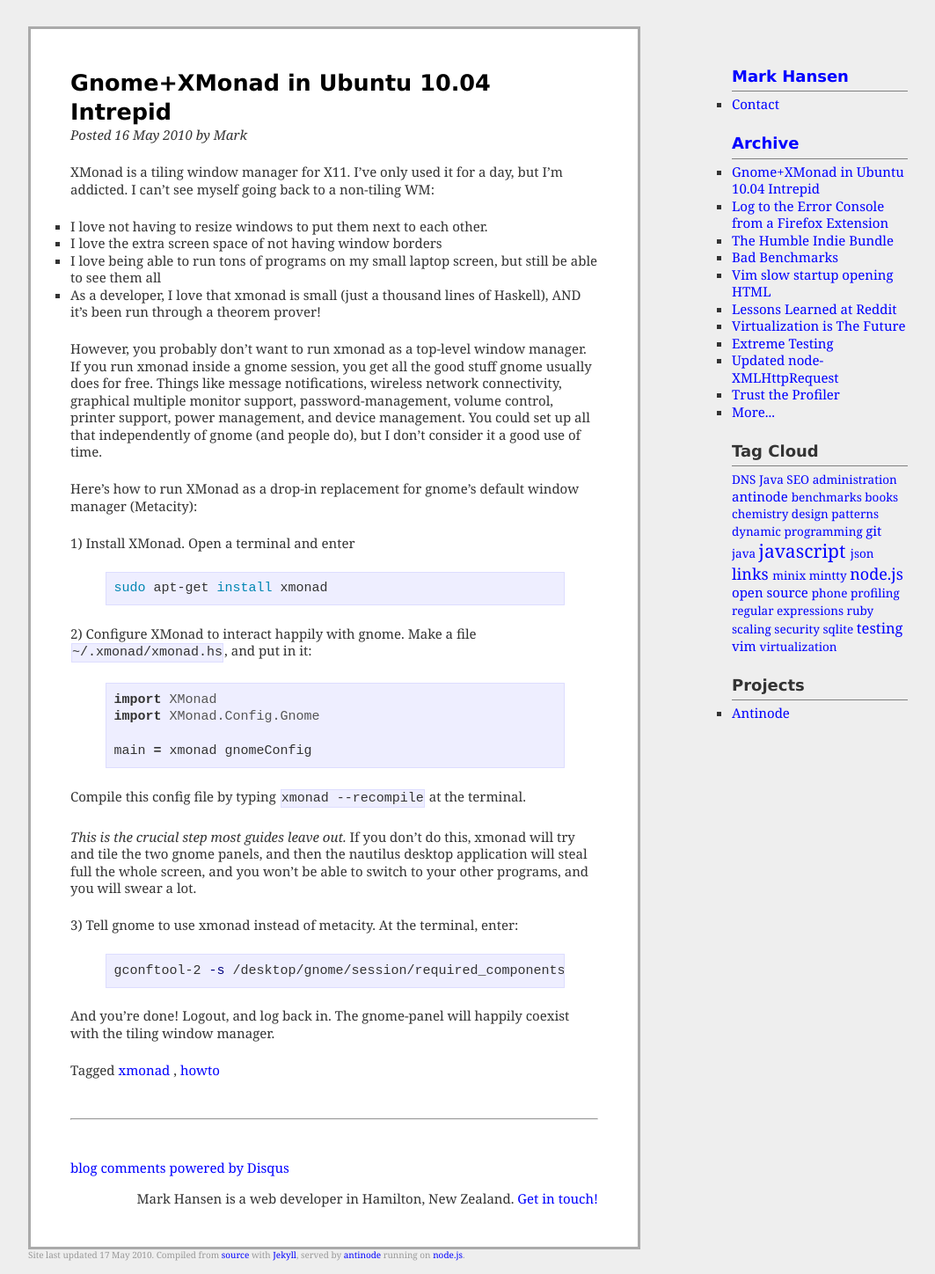
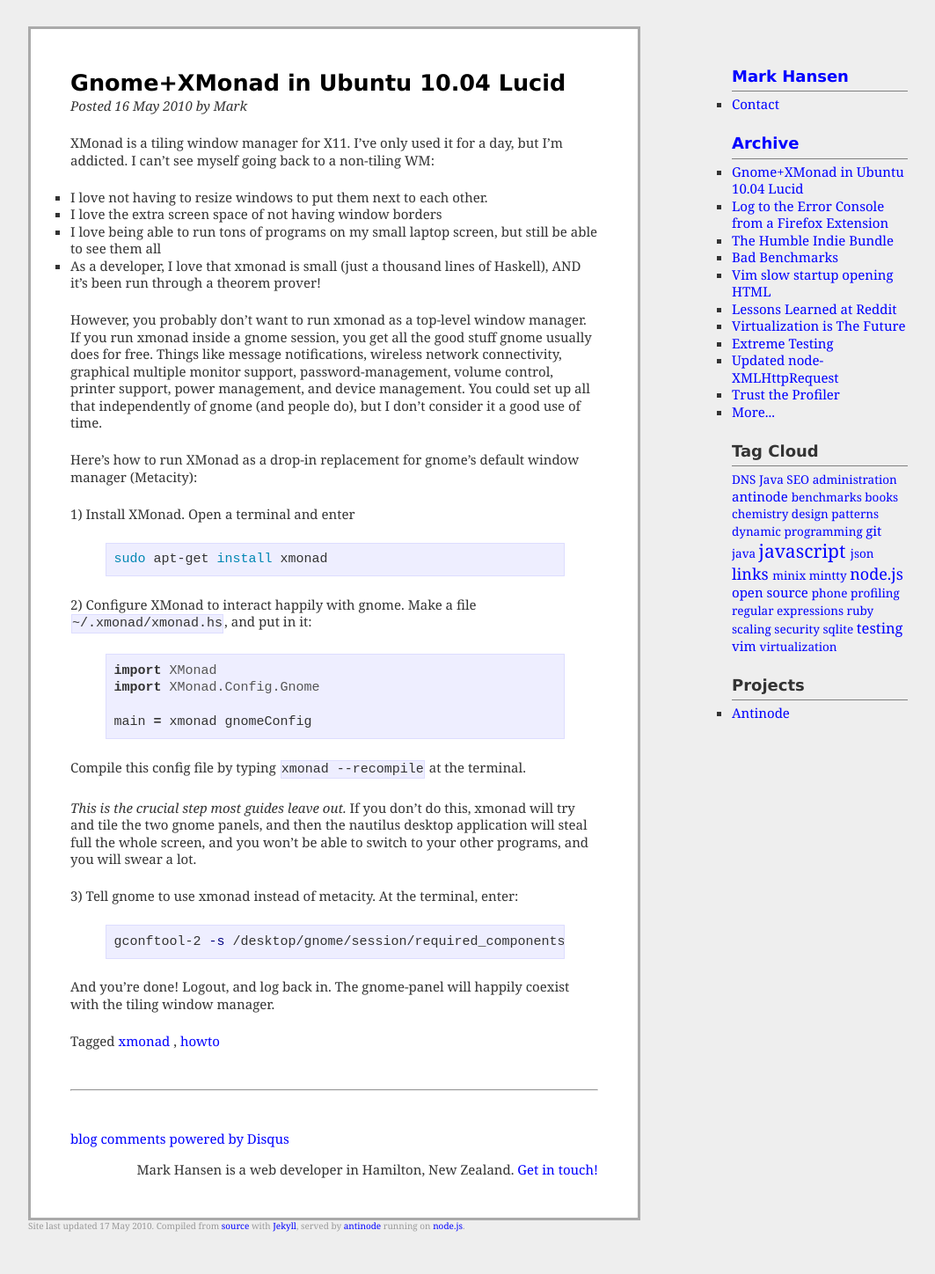
Before and after one commit to mhansen/jekyll-blog, a Jekyll site: the page built from _posts/2010-05-16-xmonad-ubuntu-lucid.markdown, in a window 1280 px wide. Shown: the whole page at 88% size, without its empty margins (108-1171 px from the left). Built offline with Jekyll 4.4.1, drawn with Linux system fonts in a browser that asks for light colours; nearby versions of some CDN libraries; Markdown is read by kramdown in place of the engine named in the settings; comment, search, counter and statistics services are not loaded; after the commit the page ends 1415 px from its top, so only the background shows below that.

Commit message:
Mistake: Ubuntu Intrepid -> Ubuntu Lucid

```diff
--- a/_posts/2010-05-16-xmonad-ubuntu-intrepid.markdown
+++ b/_posts/2010-05-16-xmonad-ubuntu-lucid.markdown
@@ -1,7 +1,7 @@
 ---
 layout: post
-title: Gnome+XMonad in Ubuntu 10.04 Intrepid
-description: How to run XMonad with the gnome-panel as a drop-in replacement for Metacity on Ubuntu 10.04 Intrepid
+title: Gnome+XMonad in Ubuntu 10.04 Lucid
+description: How to run XMonad with the gnome-panel as a drop-in replacement for Metacity on Ubuntu 10.04 Lucid
 categories:
 - xmonad
 - howto
```
